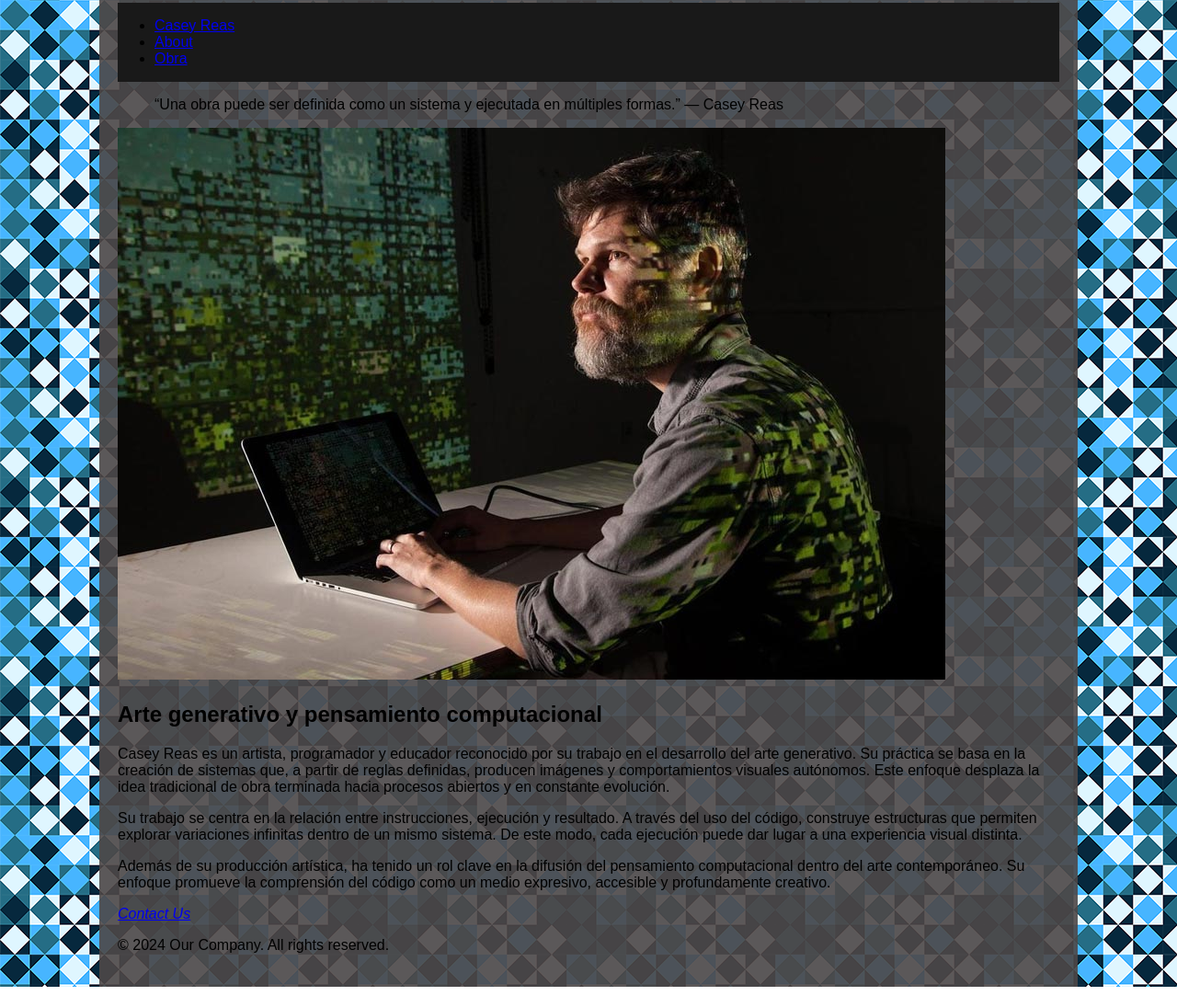
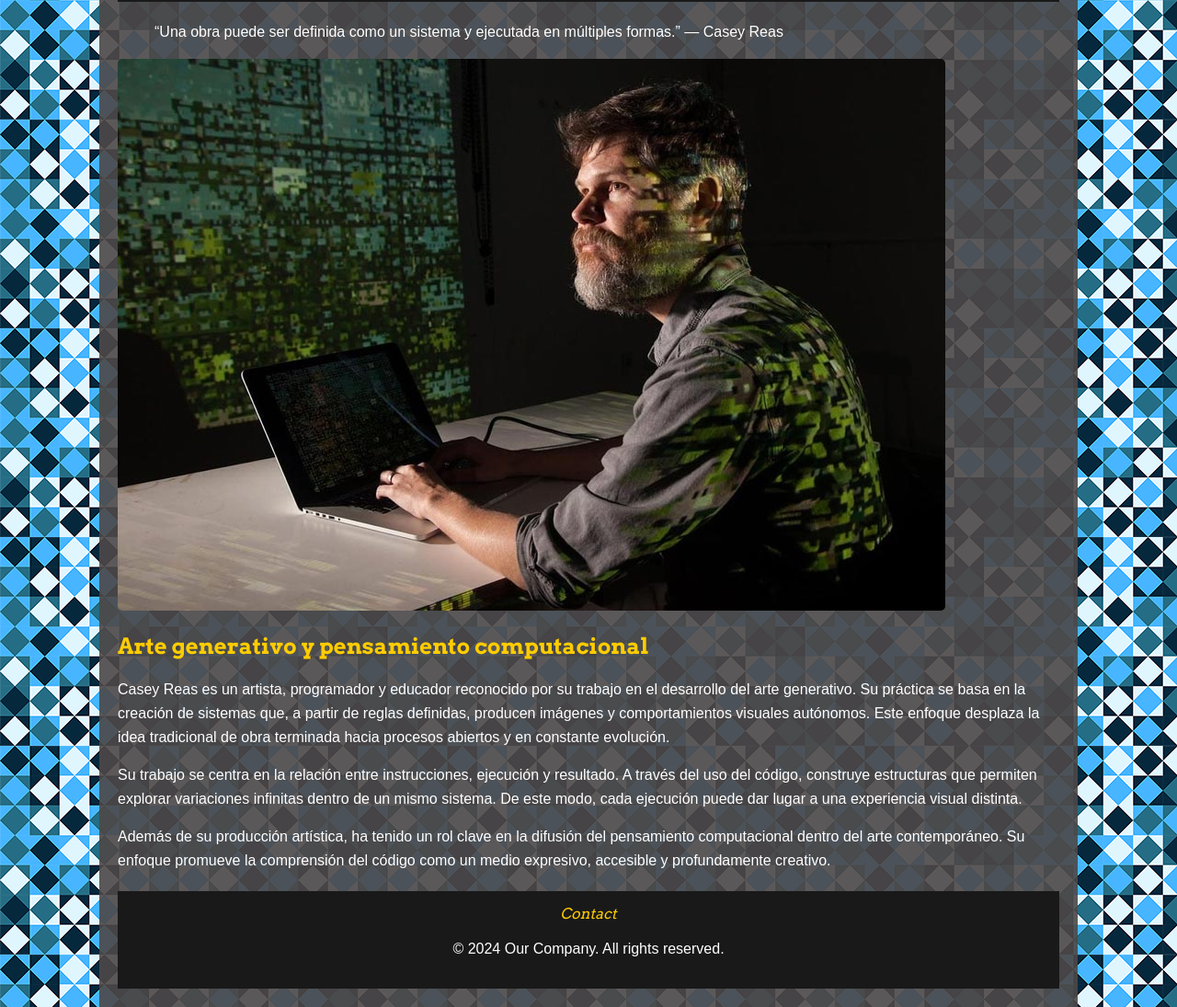
Before and after one commit to lolaurquiaga/primerparcial-ig1-caseyreas, a plain HTML site: page index.html in a window 1280 px wide. Shown: the part 97-1192 px from the top of the page at 92% size. Before the commit the page ends 1170 px from the top, so only its background shows below. Drawn offline with Linux system fonts and the light colour scheme.

Commit message:
Definiendo estilos

```diff
--- a/css/estilos.css
+++ b/css/estilos.css
@@ -1,9 +1,12 @@
 /*Estilos para la página de Casey Reas*/
+/*tipografía Arvo desde Google Fonts */
+@import url('https://fonts.googleapis.com/css2?family=Arvo:wght@400;700&display=swap');
+
 
 /*Estilos generales*/
 body {
     font-family: Arial, sans-serif;
-    font-color: #ffffff;
+    color: #ffffff;
     margin: 0;
     padding: 0;
     background-image: url('../img/fondo.png');
@@ -16,8 +19,92 @@ body {
     padding: 20px;
 }
 
-/*Estilos para el menu de navegación*/
-nav {
+/* Encabezado */
+header {
     background-color: #191919;
-    overflow: hidden;
+    padding: 10px;
+    text-align: center;
 }
+
+header h1 {
+    margin: 0;
+    font-size: 2em;
+    color: #ffffff;
+    font-family: 'Arvo', serif;
+}
+
+/* Menú de navegación */
+nav ul {
+    list-style-type: none;
+    margin: 0;
+    padding: 0;
+    display: flex;
+    justify-content: center;
+    gap: 20px;
+}
+
+nav ul li a {
+    text-decoration: none;
+    color: #ffffff;
+    padding: 5px 10px;
+    transition: background-color 0.3s;
+    font-family: 'Arvo', serif;
+}
+
+nav ul li a:hover {
+    background-color: #333333;
+    border-radius: 4px;
+}
+
+/* Contenido principal */
+main {
+    margin-top: 20px;
+}
+
+h2, h3 {
+    color: #ffcc00;
+    font-family: 'Arvo', serif;
+}
+
+p {
+    line-height: 1.6;
+}
+
+/* Imágenes */
+img {
+    max-width: 100%;
+    height: auto;
+    border-radius: 5px;
+}
+
+/* Galería de obras */
+figure {
+    display: inline-block;
+    margin: 10px;
+    text-align: center;
+}
+
+figcaption {
+    margin-top: 5px;
+    font-size: 0.9em;
+    color: #cccccc;
+}
+
+/* Pie de página */
+footer {
+    background-color: #191919;
+    color: #ffffff;
+    text-align: center;
+    padding: 15px;
+    margin-top: 20px;
+}
+
+footer a {
+    color: #ffcc00;
+    text-decoration: none;
+    font-family: 'Arvo', serif;
+}
+
+footer a:hover {
+    text-decoration: underline;
+}
--- a/index.html
+++ b/index.html
@@ -13,8 +13,8 @@
         <h1>Casey Reas</h1>
         <nav>
              <ul>
-                <li><a href="index.html">Casey Reas</a></li>
-                <li><a href="about.html">About</a></li>
+                <li><a href="index.html">Inicio</a></li>
+                <li><a href="about.html">Sobre Casey</a></li>
                 <li><a href="obra.html">Obra</a></li>
              </ul>
         </nav>
@@ -45,7 +45,7 @@
 <!--Pie de página-->
     <footer>
         <address>
-            <a href="mailto:casey@artedigital.com">Contact Us</a>
+            <a href="mailto:casey@artedigital.com">Contact</a>
         </address>
          <p>&copy; 2024 Our Company. All rights reserved.</p>
      </footer>
```
Also changed, not shown: about.html (+4 -2 lines), obra.html (+2 -2 lines).
